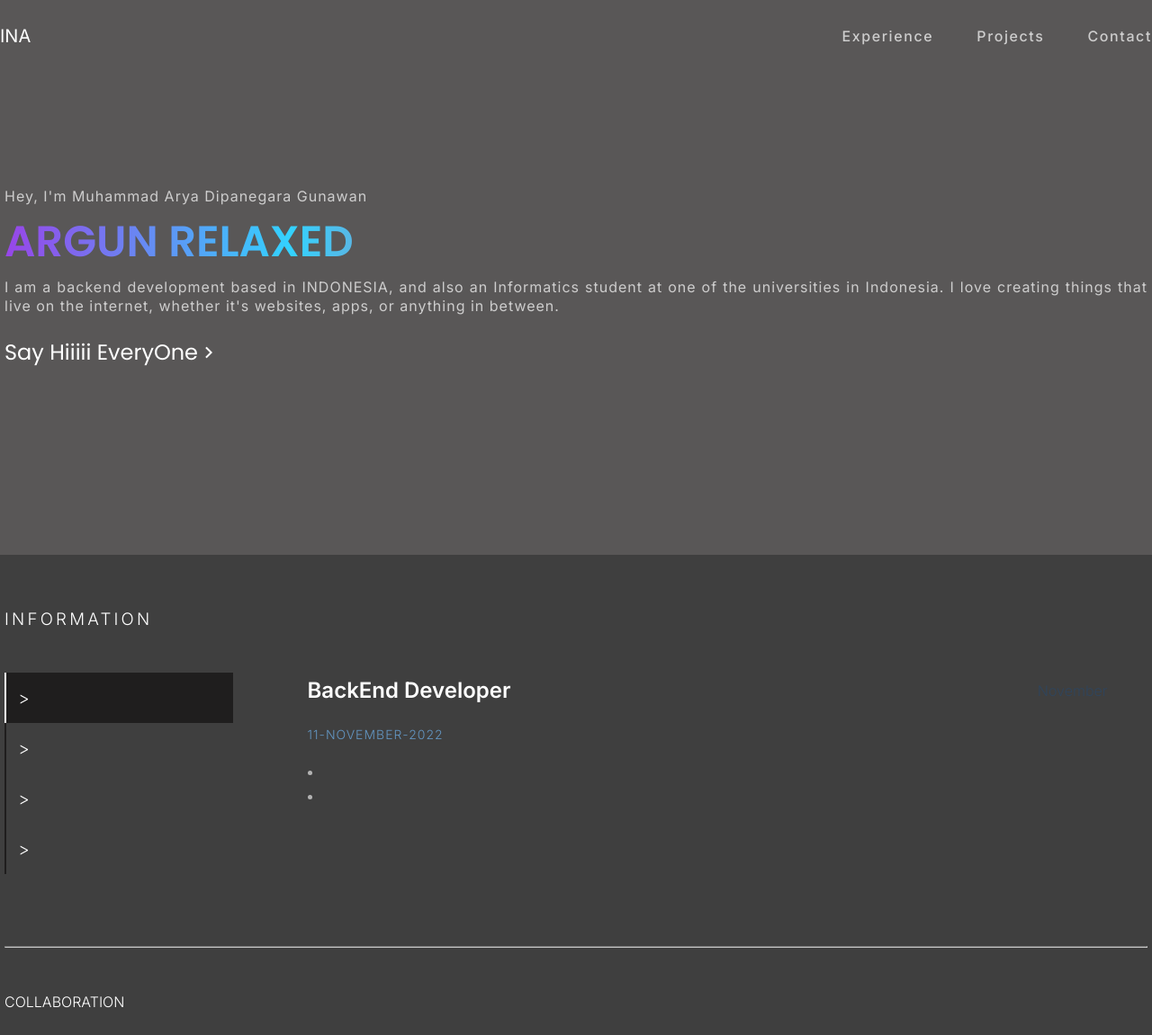
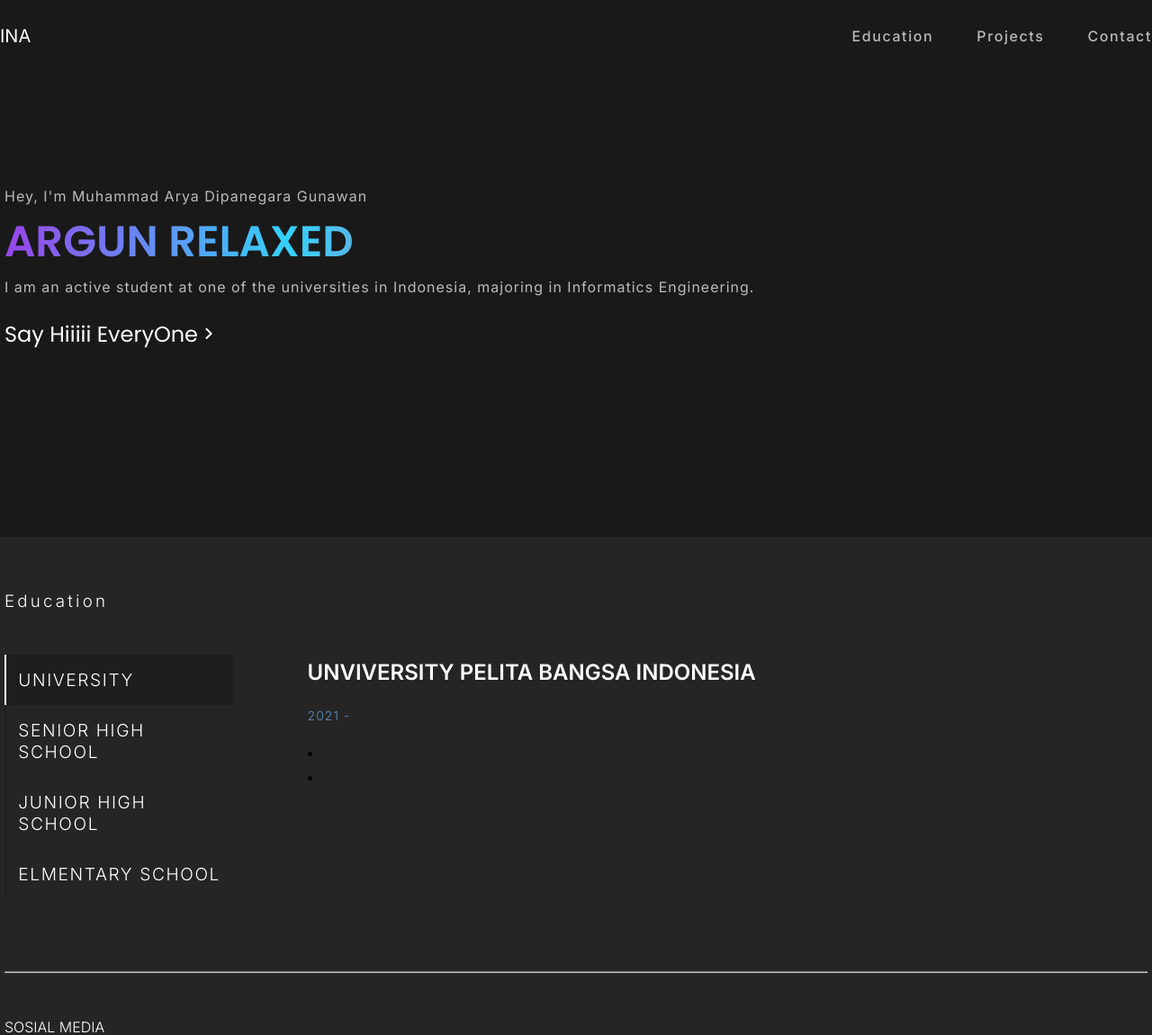
Before and after one commit to aryadipanegara/portofolio, a PHP site: page / in a window 1280 px wide. Shown: the top 1151 px of the page at 90% size. Run offline with PHP 8.4, Linux system fonts and the light colour scheme.

Commit message:
update htmldancss

```diff
--- a/css/style.css
+++ b/css/style.css
@@ -19,7 +19,7 @@ html {
 }
 
 body {
-  background-color: #000000c0;
+  background-color: #0e0e0ee6;
   color: var(--text-color);
   font-family: var(--font-primary);
 }
@@ -124,7 +124,7 @@ a {
 /* Hero */
 
 .hero {
-  background-color: #625f5fc0;
+  background-color: #181818e6;
   position: relative;
   z-index: -1;
   padding: 6rem 0;
@@ -234,7 +234,7 @@ a {
 .accordion-experience section article ul li {
   font-weight: 300;
   font-size: 16px;
-  color: #c4c4c4de;
+  color: #000000de;
   list-style: disc;
   list-style-position: inside;
 }
@@ -290,7 +290,7 @@ a {
 }
 
 .box-featured-projects .project img {
-  width: 100%;
+  width: 30%;
   height: auto;
 }
 
--- a/index.html
+++ b/index.html
@@ -16,7 +16,7 @@
       <div class="nav-menu" id="nav-menu">
         <ul class="nav-list">
           <li class="nav-item">
-            <a href="#experience" class="nav-link">Experience</a>
+            <a href="#experience" class="nav-link">Education</a>
           </li>
           <li class="nav-item">
             <a href="#project" class="nav-link">Projects</a>
@@ -41,24 +41,24 @@
     <div class="container-medium">
       <p>Hey, I'm Muhammad Arya Dipanegara Gunawan</p>
       <h1>ARGUN RELAXED</h1>
-      <p>I am a backend development based in INDONESIA, and also an Informatics student at one of the universities in Indonesia. I love creating things that live on the internet, whether it's websites, apps, or anything in between.</p>
+      <p>I am an active student at one of the universities in Indonesia, majoring in Informatics Engineering.</p>
       <h2>Say Hiiiii EveryOne<i class="ri-arrow-right-s-line"></i></h2>
     </div>
   </div>
 
   <div class="experience" id="experience">
     <div class="container-medium">
-      <h3>INFORMATION</h3>
+      <h3>Education</h3>
       <div class="accordion-experience">
         <section id="section1">
           <input type="radio" name="sections" id="option1" checked>
-          <label for="option1"><span>></span></label>
+          <label for="option1"><span>UNIVERSITY</span></label>
           <article>
             <div class="title-experience">
-              <h2>BackEnd Developer</h2>
-              <p>November</p>
+              <h2>UNVIVERSITY PELITA BANGSA INDONESIA</h2>
+              <p></p>
             </div>
-            <p>11-NOVEMBER-2022</p>
+            <p>2021 - </p>
             <ul>
               <li></li>
               <li></li>
@@ -67,13 +67,13 @@
         </section>
         <section id="section2">
           <input type="radio" name="sections" id="option2">
-          <label for="option2"><span>></span></label>
+          <label for="option2"><span>SENIOR HIGH SCHOOL</span></label>
           <article>
             <div class="title-experience">
-              <h2>Frontend Developer</h2>
+              <h2>SMAN 2 CIKARANG UTARA INDONESIA</h2>
               <p></p>
             </div>
-            <p>INDONESIA</p>
+            <p>2016 - 2019</p>
             <ul>
               <li>-</li>
             </ul>
@@ -82,13 +82,13 @@
         </section>
         <section id="section3">
           <input type="radio" name="sections" id="option3">
-          <label for="option3"><span>></span></label>
+          <label for="option3"><span>JUNIOR HIGH SCHOOL</span></label>
           <article>
             <div class="title-experience">
-              <h2>Frontend Engineer</h2>
+              <h2>SMPN 2 CIKARANG TIMUR INDONESIA</h2>
               <p>Mar 2021 - Aug 2021</p>
             </div>
-            <p></p>
+            <p>2013 - 2015</p>
             <ul>
               <li></li>
             </ul>
@@ -96,13 +96,13 @@
         </section>
         <section id="section4">
           <input type="radio" name="sections" id="option4">
-          <label for="option4"><span>></span></label>
+          <label for="option4"><span>ELMENTARY SCHOOL</span></label>
           <article>
             <div class="title-experience">
-              <h2>Frontend Engineer</h2>
+              <h2>SDN SIMPANGAN 01 INDONESIA</h2>
               <p>May 2021 - Aug 2021</p>
             </div>
-            <p></p>
+            <p>2006 - 2013</p>
             <ul>
               <li></li>
             </ul>
@@ -115,13 +115,13 @@
   <div class="featured-project" id="project">
     <div class="container-medium">
       <hr>
-      <h4>collaboration</h4>
+      <h4>SOSIAL MEDIA</h4>
       <div class="box-featured-projects">
         <div class="project">
-          <a href="https://www.youtube.com/c/jimiplay" target="_blank"><img src="./img/img-1.png" alt=""></a>
+          <a href="https://www.youtube.com/channel/UC8LLu7oG3m7xTklBKu6SAWw" target="_blank"><img src="./img/img-1.png" alt=""></a>
           <div class="body-project">
             <div class="head-project">
-              <h3>jimi setan ch. 魔王</h3>
+              <h3>Argun Lynnn</h3>
               <div class="icon-project">
                 <i class="ri-github-fill"></i>
                 <i class="ri-link"></i>
@@ -188,7 +188,7 @@
           </div>
         </div>
         <div class="project">
-          <img src="./img/img-6.png" alt="" srcset="">
+          <a href="https://github.com/AryaGunawann" target="blank"><img src="./img/img-6.png" alt="" srcset=""></a>
           <div class="body-project">
             <div class="head-project">
               <h3>GitHub</h3>
@@ -224,28 +224,16 @@
       <h3>Contact</h3>
       <div class="box-contact">
         <div class="contact contact-email">
-          <p>
-            <i class="ri-mail-fill"></i>
-            Send an email
-          </p>
+          <a href="mailto:aryadipanegarag@gmail.com" target="_blank"><p>Send an email</p></a>
         </div>
         <div class="contact contact-linkedin">
-          <p>
-            <i class="ri-linkedin-box-fill"></i>
-            LinkedIn
-          </p>
+          <p>LinkedIn</p>
         </div>
         <div class="contact contact-twitter">
-          <p>
-            <i class="ri-twitter-fill"></i>
-            LinkTree
-          </p>
+          <a href="https://linktr.ee/argunrelaxed" target="_blank"><p>LinkTree</p></a>
         </div>
         <div class="contact contact-github">
-          <p>
-            <i class="ri-github-fill"></i>
-            Tiktok
-          </p>
+          <p>Tiktok</p>
         </div>
       </div>
     </div>
```
